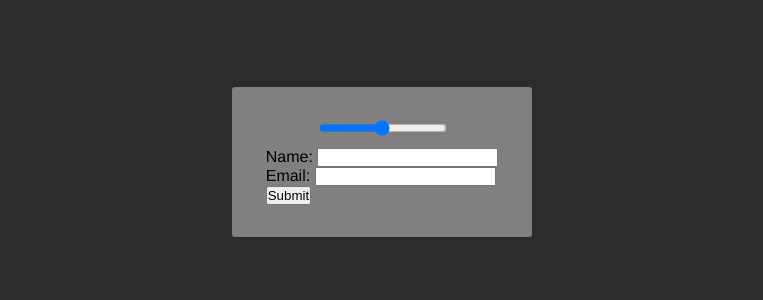
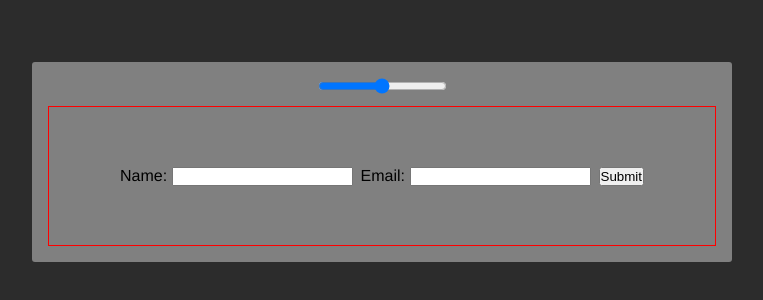
Before and after one commit to eustaquiogalano/flex_practice, a plain HTML site: page index.html in a window 1280 px wide. Shown: the part 238-538 px from the top of the page, without its empty margins (258-1021 px from the left). Drawn offline with Linux system fonts and the light colour scheme.

Commit message:
feat: add functionality
I connect the slider and width of the section so that the value of the
slider is the width of the section, but only limited to 300px-700px.

```diff
--- a/index.html
+++ b/index.html
@@ -10,8 +10,8 @@
     <main>
         <!-- the form in this section imitates a media query behavior -->
         <section id="media-query">
-            <div id="slider">
-                <input type="range">
+            <div id="slider-container">
+                <input id="slider" type="range" value="500" min="300" max="700">
             </div>
             <form>
                 <div>
@@ -22,7 +22,9 @@
                     <label for="email">Email:</label>
                     <input type="email" name="email" id="email">
                 </div>
-                <button>Submit</button>
+                <div>
+                    <button>Submit</button>
+                </div>
             </form>
         </section>
     </main>
--- a/script.js
+++ b/script.js
@@ -0,0 +1,9 @@
+const slider = document.querySelector("#slider");
+const mediaQuery = document.querySelector("#media-query");
+
+
+slider.addEventListener('input', () => {
+
+    mediaQuery.style.width = `${slider.value}px`
+
+});
--- a/styles.css
+++ b/styles.css
@@ -29,8 +29,8 @@ main {
     border-radius: 3px;
 
     padding: 1rem;
-    height: 150px;
-    width: 300px;
+    height: 200px;
+    width: 700px;
 
     display: flex;
     flex-direction: column;
@@ -38,3 +38,16 @@ main {
     align-items: center;
     gap: .5rem;
 }
+
+form {
+    display: flex;
+    align-items: center;
+    justify-content: center;
+    flex-grow: 2;
+    flex-wrap: wrap;
+
+    width: 100%;
+
+    gap: .5rem;
+    border: 1px solid red;
+}
```
